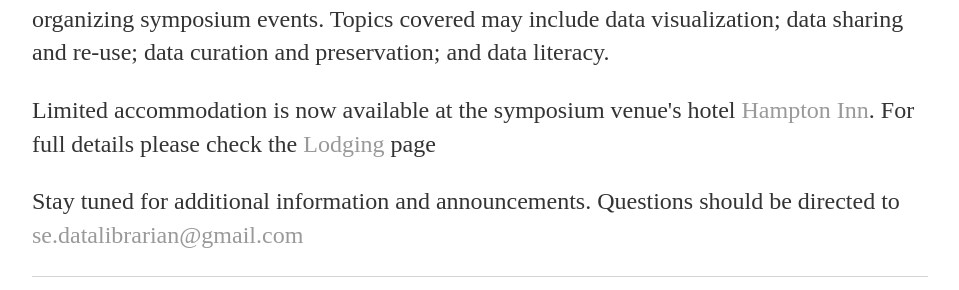
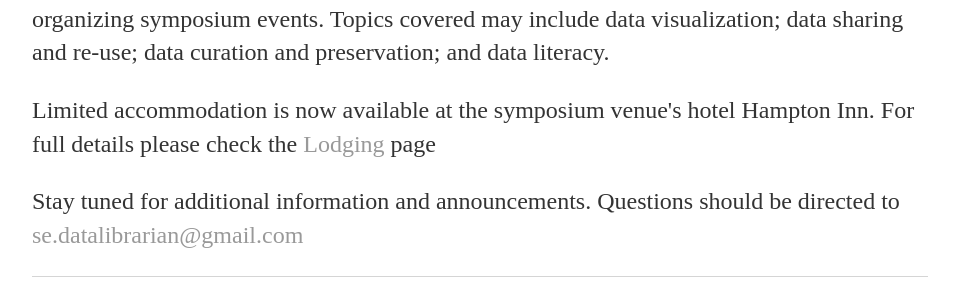
Before and after one commit to se-datalibrarian/test, a Jekyll site: the page built from index.html, in a window 1280 px wide. Shown: the part 636-926 px from the top of the page, without its empty margins (160-1119 px from the left). Built offline with Jekyll 4.4.1, drawn with Linux system fonts in a browser that asks for light colours; some of the changed lines change nothing that is shown.

Commit message:
Removed bad URL

```diff
--- a/index.html
+++ b/index.html
@@ -17,8 +17,7 @@ As such, it is intended to provide similar low-cost networking and educational o
  </P><p>
 A planning committee of librarians from Duke, Emory, Florida State, Georgia State, Georgia Tech, and the University of Virginia are responsible for developing the program and organizing symposium events. Topics covered may include data visualization; data sharing and re-use; data curation and preservation; and data literacy.
  </P>
-<P>Limited accommodation is now available at the symposium venue's hotel <a href="http://hamptoninn.hilton.com/en/hp/groups/personalized/A/ATLGTHX-SED-20181007/index.jhtml" target="_blank">
-	Hampton Inn</A>. For full details please check the <a href="Lodging">Lodging </A>page</P>
+<P>Limited accommodation is now available at the symposium venue's hotel Hampton Inn. For full details please check the <a href="Lodging">Lodging </A>page</P>
 
 
 <p>
```
